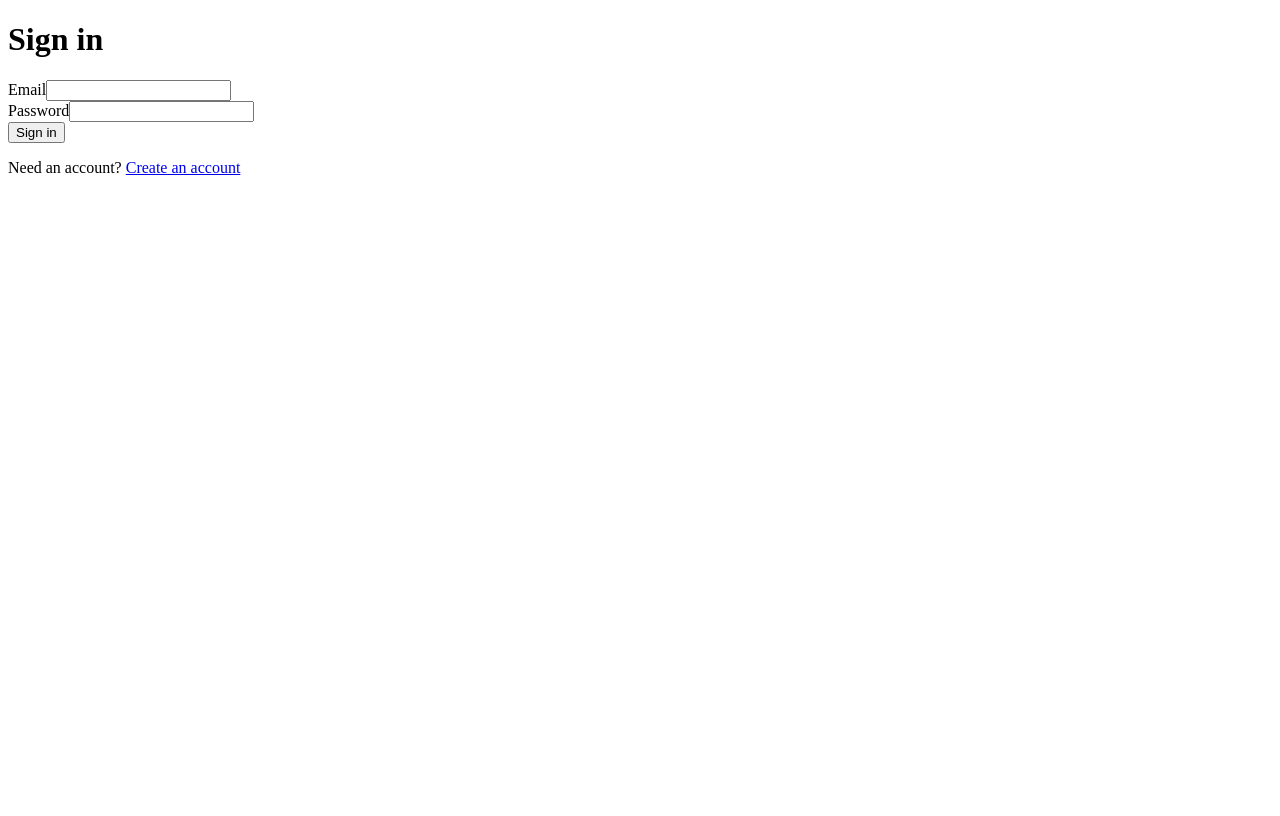
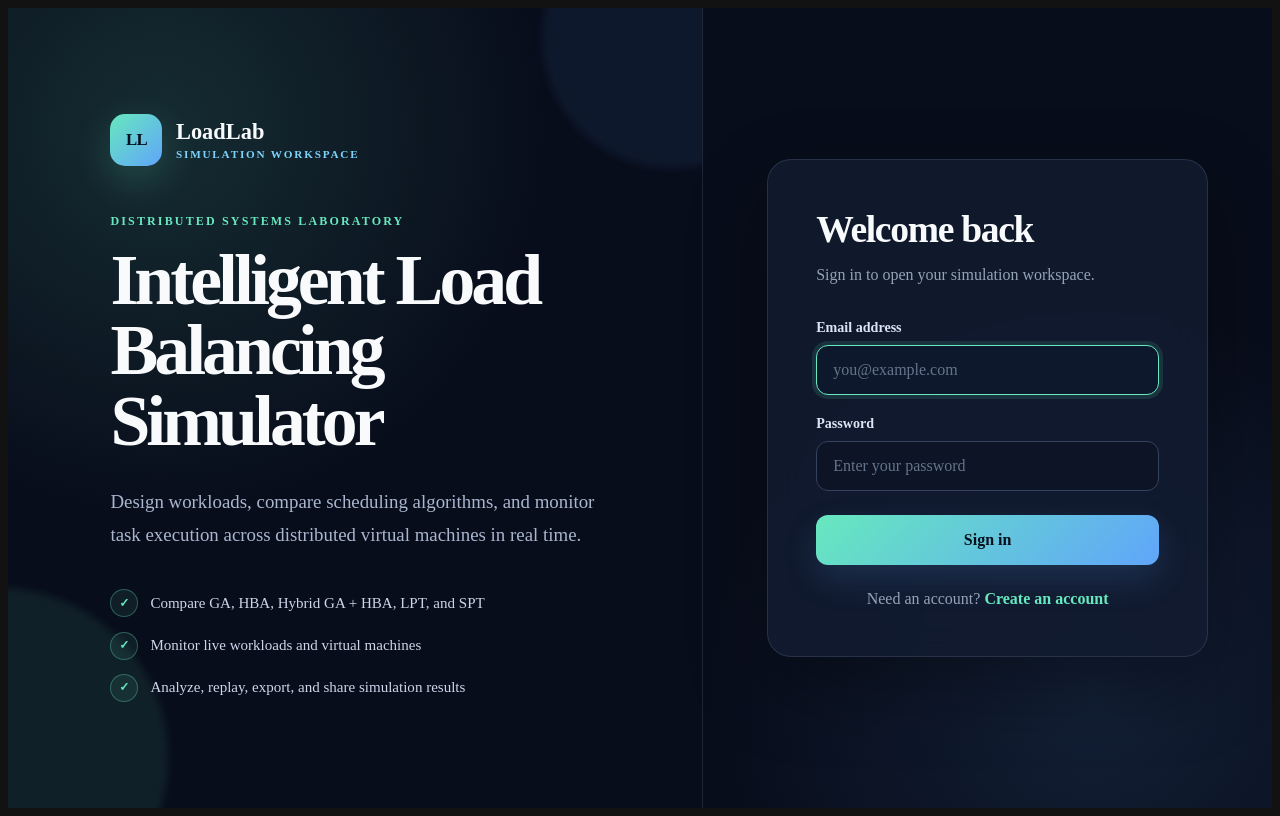
Before and after one commit to rakshaka-08/real-time_load_balacing, a React (Vite) app in the folder frontend/: page /login in a window 1280 px wide. Built offline with nearby package versions, Linux system fonts and the light colour scheme; no server answers.

Commit message:
Add project branding to login experience

```diff
--- a/frontend/src/pages/Login.jsx
+++ b/frontend/src/pages/Login.jsx
@@ -1,6 +1,59 @@
 import { useState } from "react";
+import { Link } from "react-router-dom";
+
 import { useAuth } from "../context/AuthContext.jsx";
-import { Link } from "react-router-dom";
+
+import "./auth.css";
+
+function AuthBrand() {
+  return (
+    <section className="auth-brand" aria-label="Application information">
+      <div className="auth-brand-content">
+        <div className="auth-logo">
+          <span className="auth-logo-mark" aria-hidden="true">
+            LL
+          </span>
+
+          <span className="auth-logo-text">
+            <strong>LoadLab</strong>
+            <span>Simulation workspace</span>
+          </span>
+        </div>
+
+        <p className="auth-eyebrow">Distributed systems laboratory</p>
+        <h1>Intelligent Load Balancing Simulator</h1>
+
+        <p className="auth-description">
+          Design workloads, compare scheduling algorithms, and monitor task
+          execution across distributed virtual machines in real time.
+        </p>
+
+        <div className="auth-features" aria-label="Platform capabilities">
+          <div className="auth-feature">
+            <span className="auth-feature-icon" aria-hidden="true">
+              ✓
+            </span>
+            Compare GA, HBA, Hybrid GA + HBA, LPT, and SPT
+          </div>
+
+          <div className="auth-feature">
+            <span className="auth-feature-icon" aria-hidden="true">
+              ✓
+            </span>
+            Monitor live workloads and virtual machines
+          </div>
+
+          <div className="auth-feature">
+            <span className="auth-feature-icon" aria-hidden="true">
+              ✓
+            </span>
+            Analyze, replay, export, and share simulation results
+          </div>
+        </div>
+      </div>
+    </section>
+  );
+}
 
 export default function Login() {
   const { user, login, logout } = useAuth();
@@ -29,44 +82,75 @@ export default function Login() {
 
   if (user) {
     return (
-      <main>
-        <h1>Signed in</h1>
-        <p>{user.email}</p>
-        <p>
-        <Link to="/dashboard">Open Dashboard</Link>
-        </p>
-        <button type="button" onClick={logout}>
+      <main className="auth-page">
+        <AuthBrand />
+
+        <section className="auth-panel">
+          <div className="auth-card">
+            <div className="auth-success-icon" aria-hidden="true">
+              ✓
+            </div>
+
+            <header className="auth-card-header">
+              <h2>You are signed in</h2>
+              <p>Continue to your simulation workspace.</p>
+              <p className="auth-session-email">{user.email}</p>
+            </header>
+
+            <div className="auth-session-actions">
+              <Link className="auth-secondary-button" to="/dashboard">
+                Open dashboard
+              </Link>
+
+              <button
+                className="auth-signout"
+                type="button"
+                onClick={logout}
+              >
                 Sign out
               </button>
+            </div>
+          </div>
+        </section>
       </main>
     );
   }
 
   return (
-    <main>
-      <h1>Sign in</h1>
+    <main className="auth-page">
+      <AuthBrand />
 
-      <form onSubmit={handleSubmit}>
-        <div>
-          <label htmlFor="email">Email</label>
+      <section className="auth-panel">
+        <div className="auth-card">
+          <header className="auth-card-header">
+            <h2>Welcome back</h2>
+            <p>Sign in to open your simulation workspace.</p>
+          </header>
+
+          <form className="auth-form" onSubmit={handleSubmit}>
+            <div className="auth-field">
+              <label htmlFor="email">Email address</label>
               <input
                 id="email"
                 type="email"
                 autoComplete="username"
+                placeholder="you@example.com"
                 value={email}
                 onChange={(event) => setEmail(event.target.value)}
                 maxLength={254}
                 disabled={submitting}
                 required
+                autoFocus
               />
             </div>
 
-        <div>
+            <div className="auth-field">
               <label htmlFor="password">Password</label>
               <input
                 id="password"
                 type="password"
                 autoComplete="current-password"
+                placeholder="Enter your password"
                 value={password}
                 onChange={(event) => setPassword(event.target.value)}
                 minLength={12}
@@ -76,15 +160,26 @@ export default function Login() {
               />
             </div>
 
-        {error && <p role="alert">{error}</p>}
+            {error && (
+              <p className="auth-error" role="alert">
+                {error}
+              </p>
+            )}
 
-        <button type="submit" disabled={submitting}>
+            <button
+              className="auth-submit"
+              type="submit"
+              disabled={submitting}
+            >
               {submitting ? "Signing in..." : "Sign in"}
             </button>
           </form>
-      <p>
+
+          <p className="auth-footer">
             Need an account? <Link to="/register">Create an account</Link>
           </p>
+        </div>
+      </section>
     </main>
   );
 }
```
Lines whose indentation alone changed are shown as unchanged.
